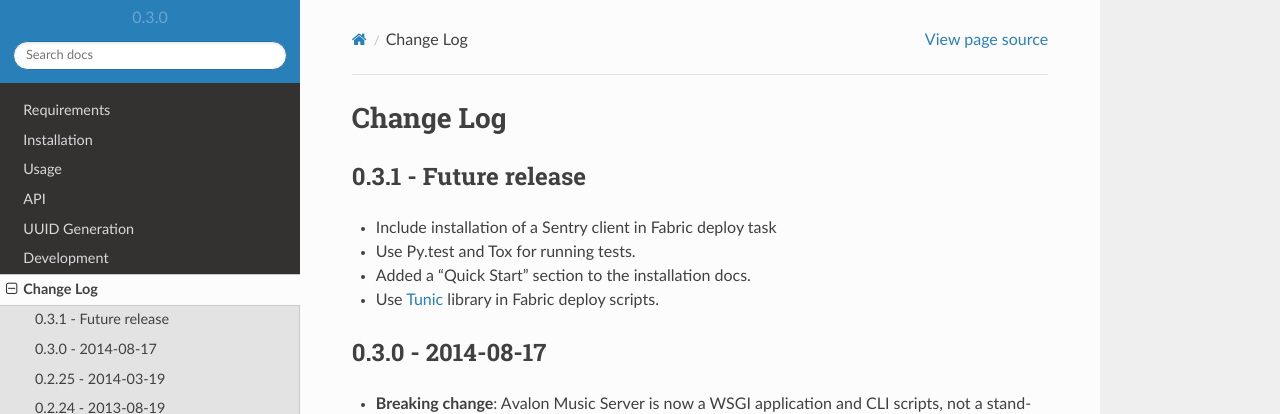
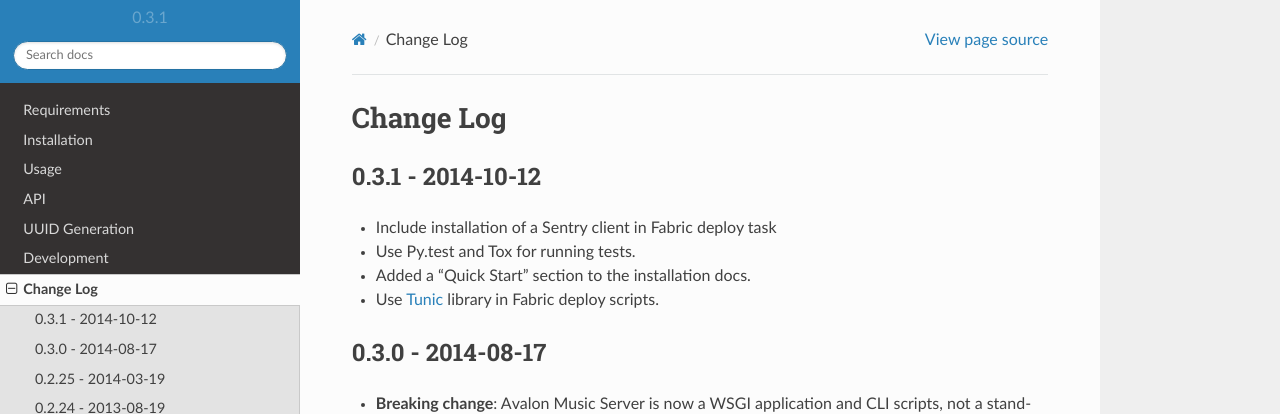
Before and after one commit to 56quarters/avalonms, a Sphinx documentation site: the page built from doc/source/changes.rst, in a window 1280 px wide and 900 px high. Shown: the top 414 px of the window. Built offline with Sphinx 7.4.7 and the Read the Docs theme 2.0.0, drawn with Linux system fonts in a browser that asks for light colours.

Commit message:
Version bump and change date for 0.3.1 release

```diff
--- a/avalon/__init__.py
+++ b/avalon/__init__.py
@@ -17,7 +17,7 @@ __all__ = [
     'DEFAULT_ENCODING'
 ]
 
-__version__ = '0.3.0'
+__version__ = '0.3.1'
 
 # Character sets are hard, let's go shopping!
 DEFAULT_ENCODING = 'utf-8'
--- a/doc/source/changes.rst
+++ b/doc/source/changes.rst
@@ -2,8 +2,8 @@ Change Log
 ==========
 
 
-0.3.1 - Future release
-----------------------
+0.3.1 - 2014-10-12
+------------------
 * Include installation of a Sentry client in Fabric deploy task
 * Use Py.test and Tox for running tests.
 * Added a "Quick Start" section to the installation docs.
```
